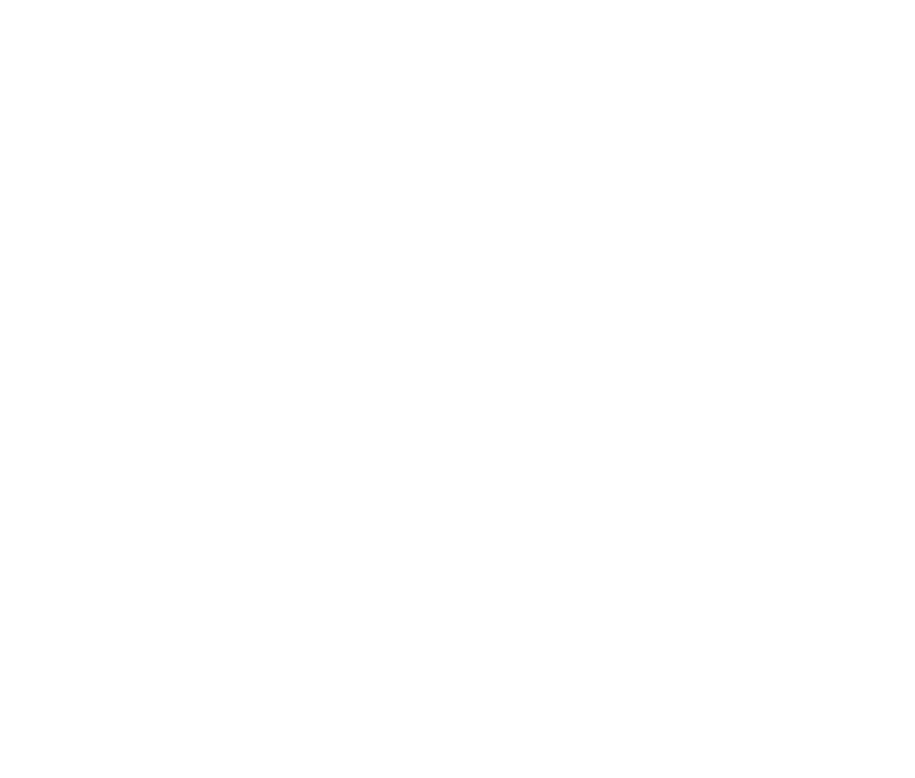
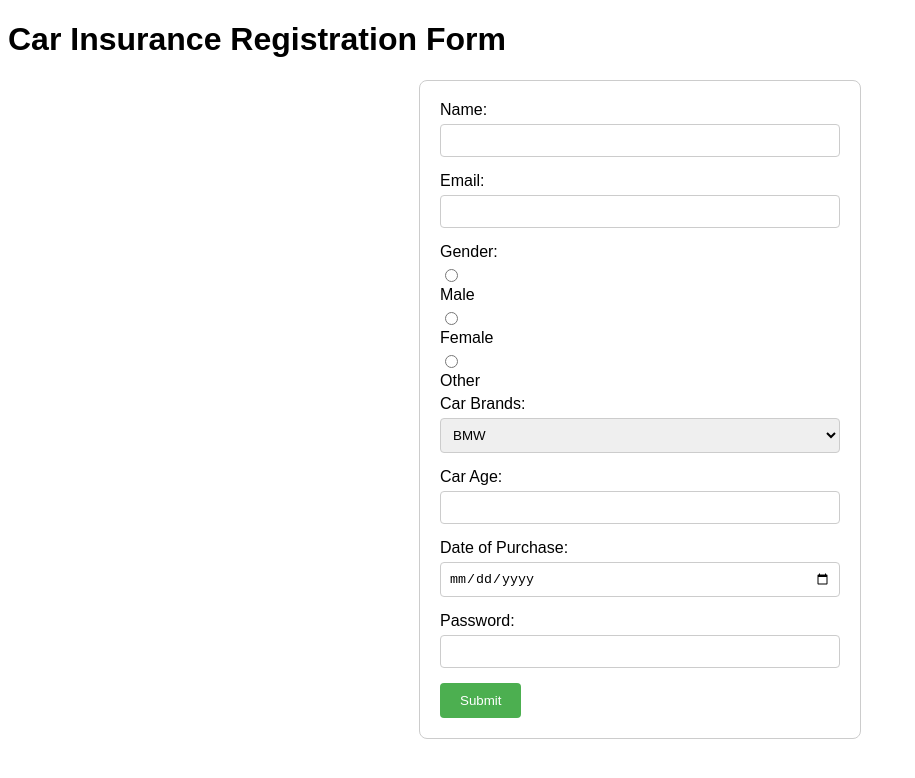
Before and after one commit to acciojob/car-insurance-form-pranit9604, a website: page main.html in a window 1280 px wide. Shown: the whole page, without its empty margins (0-915 px from the left). Drawn offline with Linux system fonts and the light colour scheme.

Commit message:
created a submission

```diff
--- a/main.html
+++ b/main.html
@@ -1,16 +1,87 @@
 <!DOCTYPE html>
+<html lang="en">
+<head>
+    <meta charset="UTF-8">
+    <meta name="viewport" content="width=device-width, initial-scale=1.0">
+    <title>Car Insurance Registration Form</title>
+    <style>
+        body {
+            font-family: Arial, sans-serif;
+        }
+        form {
+            max-width: 400px;
+            margin: 20px auto;
+            padding: 20px;
+            border: 1px solid #ccc;
+            border-radius: 8px;
+        }
+        label {
+            display: block;
+            margin-bottom: 5px;
+        }
+        input[type="text"],
+        input[type="email"],
+        input[type="number"],
+        input[type="date"],
+        input[type="password"],
+        select {
+            width: 100%;
+            padding: 8px;
+            margin-bottom: 15px;
+            border: 1px solid #ccc;
+            border-radius: 4px;
+            box-sizing: border-box;
+        }
+        input[type="radio"] {
+            margin-right: 5px;
+        }
+        input[type="submit"] {
+            background-color: #4CAF50;
+            color: white;
+            padding: 10px 20px;
+            border: none;
+            border-radius: 4px;
+            cursor: pointer;
+        }
+        input[type="submit"]:hover {
+            background-color: #45a049;
+        }
+    </style>
+</head>
+<body>
+	<h1  > Car Insurance Registration Form</h1>
+    <form action="#" method="post">
+        <label for="name">Name:</label>
+        <input type="text" id="name" name="name" required>
 
-<html>
+        <label for="email">Email:</label>
+        <input type="email" id="email" name="email" required>
 
-<head>
-	<link rel="stylesheet" href="styles.css">
-</head>
+        <label>Gender:</label>
+        <input type="radio" id="male" name="gender" value="male" required>
+        <label for="male">Male</label>
+        <input type="radio" id="female" name="gender" value="female">
+        <label for="female">Female</label>
+        <input type="radio" id="other" name="gender" value="other">
+        <label for="other">Other</label>
 
-<body>
-	<!-- the entire body must be written by student -->
-    <script type="text/javascript" src="./script.js">
-</script>
+        <label for="cars">Car Brands:</label>
+        <select id="cars" name="cars">
+            <option value="BMW">BMW</option>
+            <option value="Audi">Audi</option>
+            <option value="Mercedez">Mercedez</option>
+        </select>
 
+        <label for="carage">Car Age:</label>
+        <input type="number" id="carage" name="carage" required>
+
+        <label for="dop">Date of Purchase:</label>
+        <input type="date" id="dop" name="dop" required>
+
+        <label for="password">Password:</label>
+        <input type="password" id="password" name="password" required>
+
+        <input type="submit" value="Submit">
+    </form>
 </body>
-
 </html>
```
